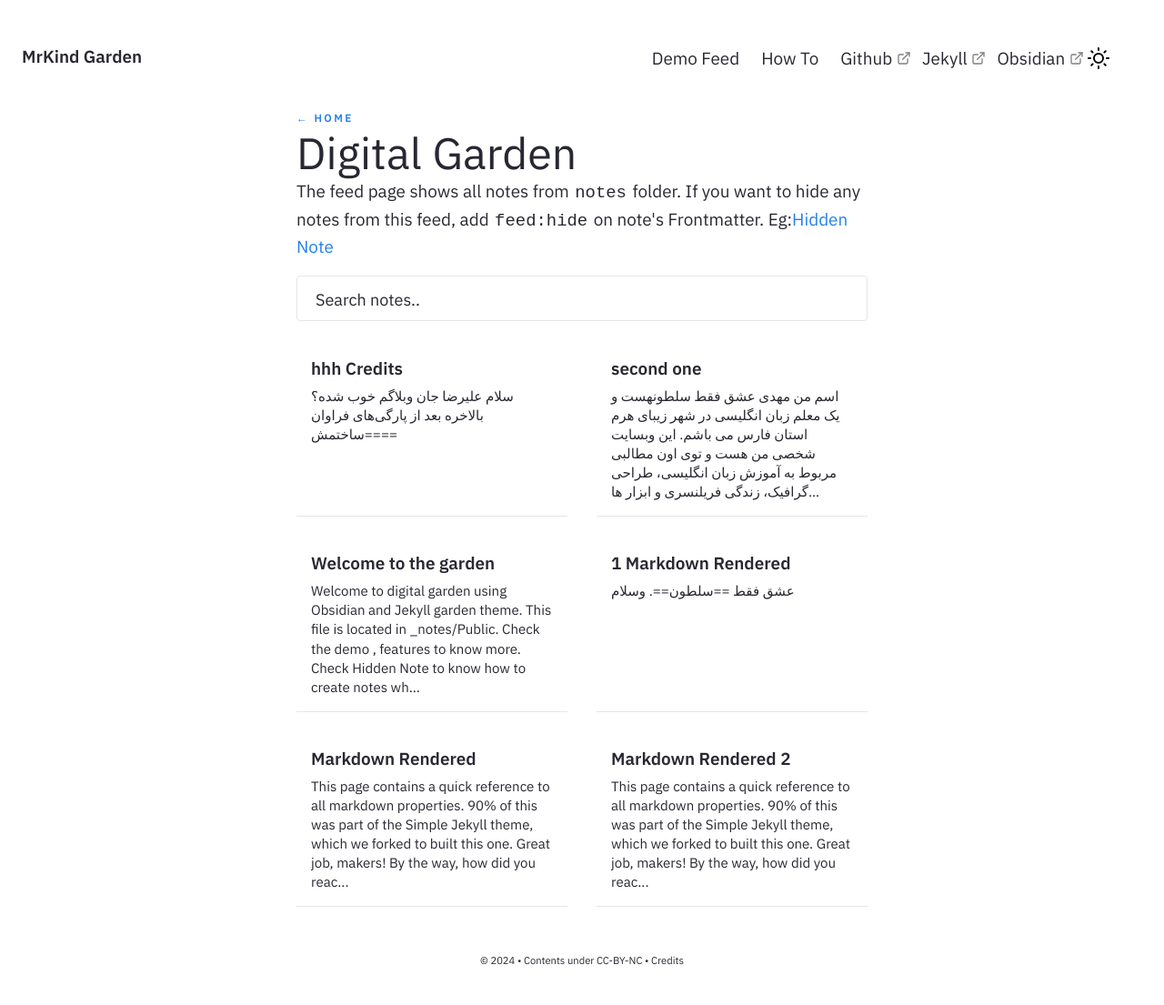
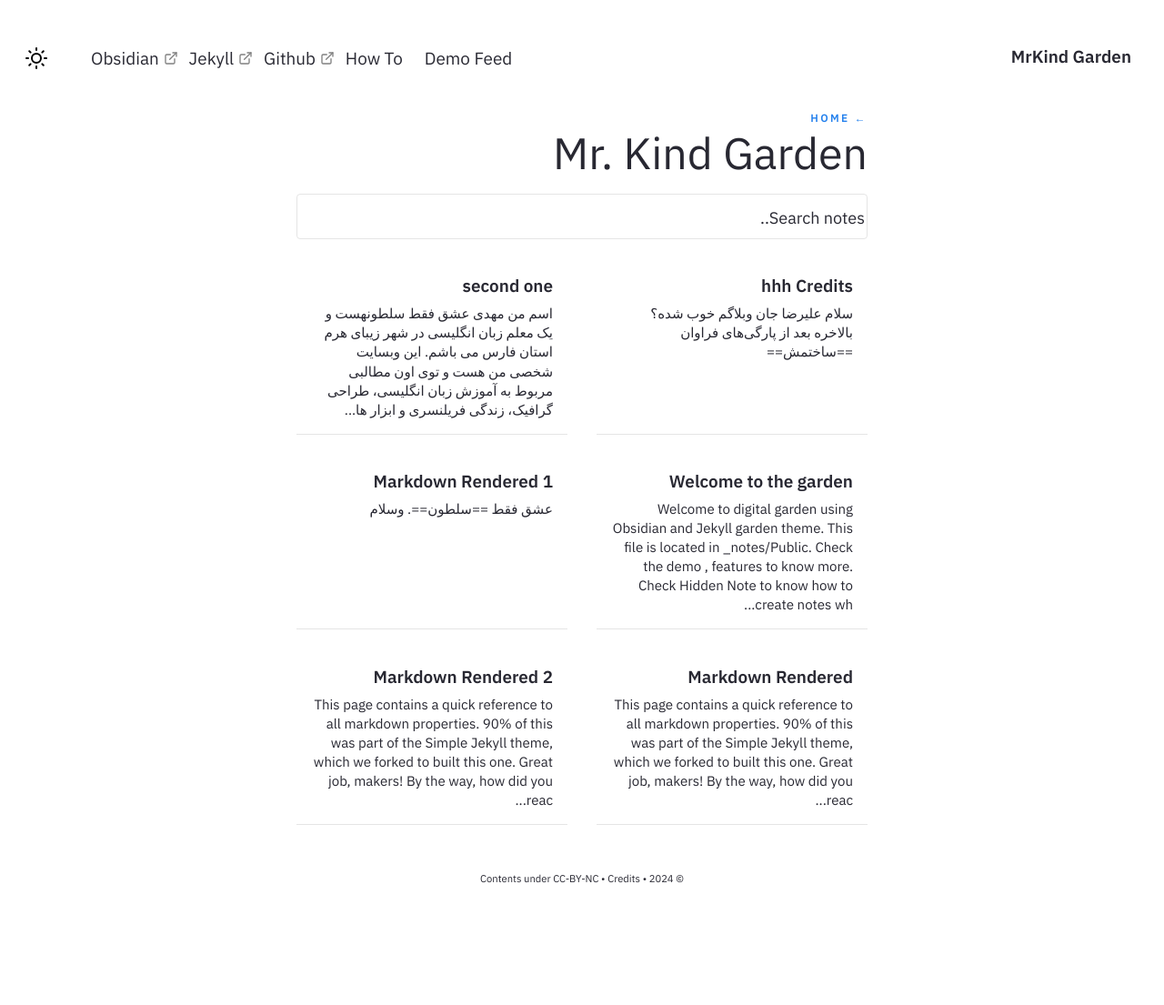
Before and after one commit to mrdkind/mrdkind, a Jekyll site: the page built from pages/notes.md, in a window 1280 px wide. Shown: the whole page at 91% size. Built offline with Jekyll 4.4.1, drawn with Linux system fonts in a browser that asks for light colours; after the commit the page ends 1015 px from its top, so only the background shows below that.

Commit message:
change dir

```diff
--- a/_config.yml
+++ b/_config.yml
@@ -55,6 +55,9 @@ preferences:
     enabled: true ##If you need a homepage, change this to true and edit _includes/Homepage.html
 
 encoding: utf-8
+lang: fa
+dir: rtl
+direction: rtl
 
 # Build settings
 theme: null
--- a/_layouts/Post.html
+++ b/_layouts/Post.html
@@ -27,7 +27,7 @@
 ------------------------------------------------------------------------------------>
 
 <!DOCTYPE html>
-<html lang="en">
+<html dir="rtl" lang="fa">
 
 <head>
     <meta content="width=device-width, initial-scale=1" name="viewport" />
--- a/pages/notes.md
+++ b/pages/notes.md
@@ -2,7 +2,5 @@
 layout: Post
 permalink: /notes
 feedformat: card
-title: Digital Garden
+title: Mr. Kind Garden
 ---
-
-The feed page shows all notes from `notes` folder. If you want to hide any notes from this feed, add `feed:hide` on note's Frontmatter. Eg:[[Hidden Note]]
```
Also changed, not shown: pages/404.md (+1 -1 lines), pages/index.md (+1 -1 lines), pages/lists.md (+1 -1 lines).
